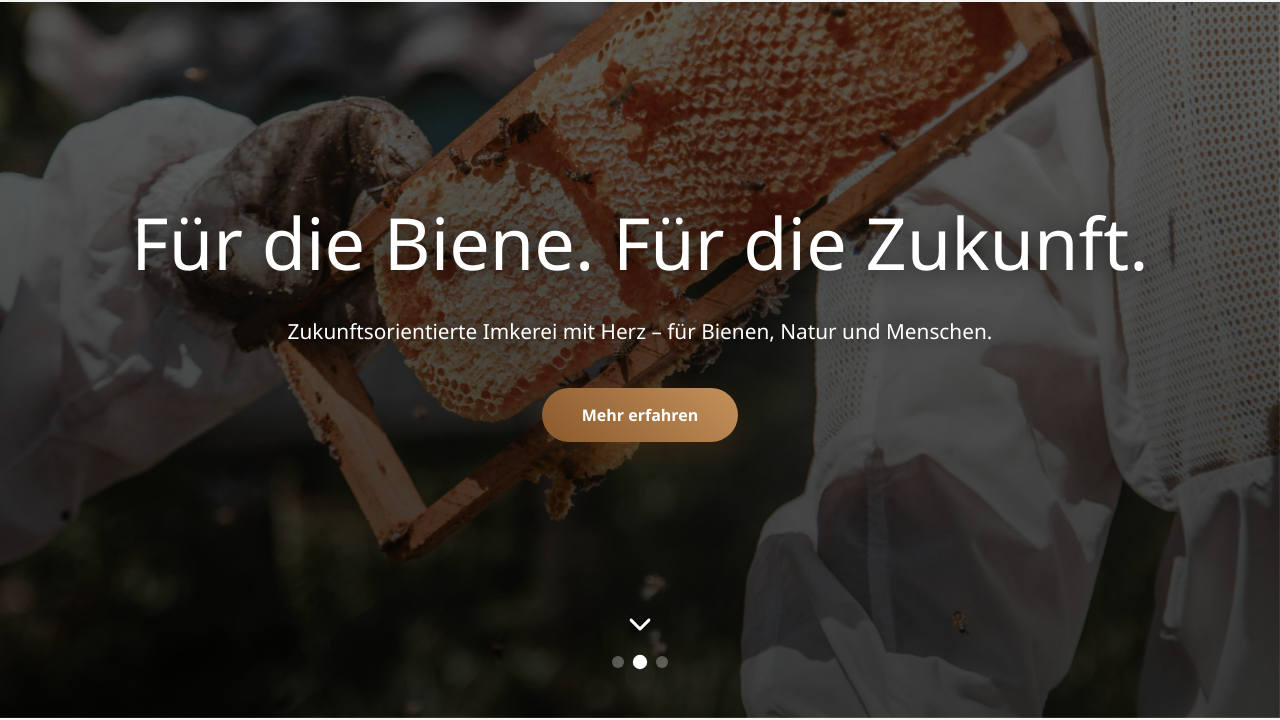
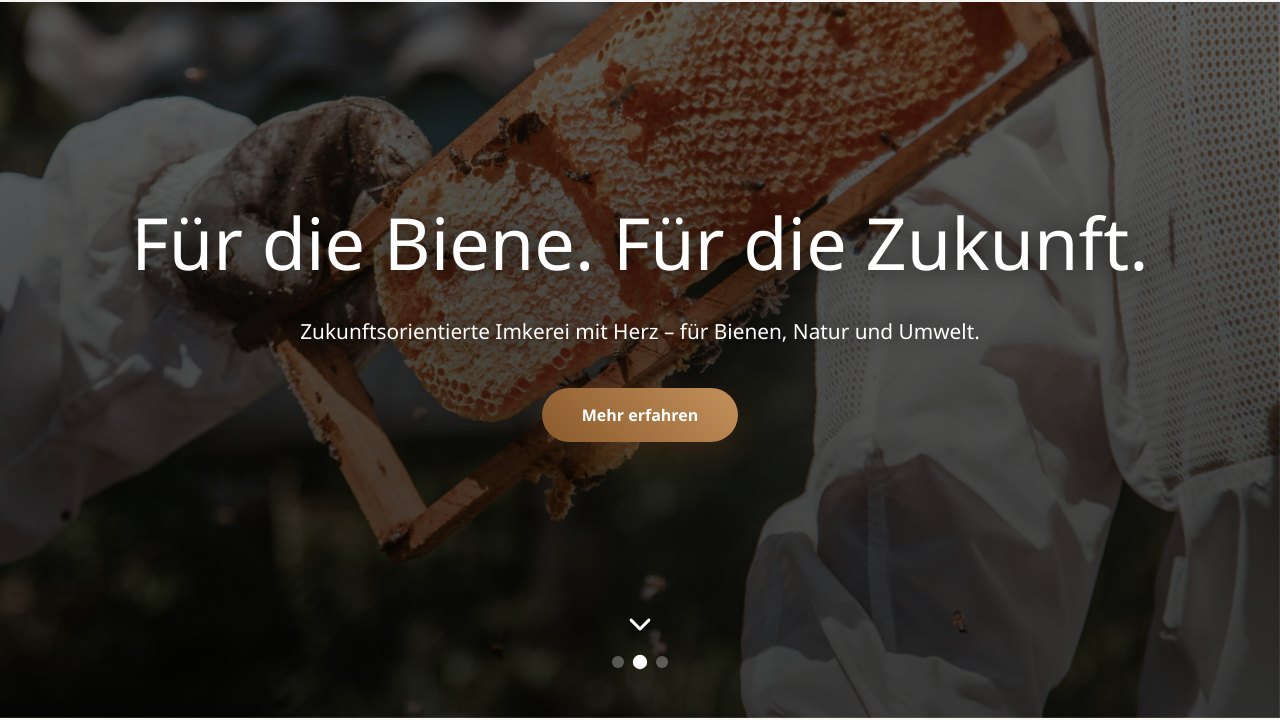
Before and after one commit to MK7daniel/imkerei, a plain HTML site: page index.html in a window 1280 px wide. Shown: the part 82-802 px from the top of the page. Drawn offline with nearby package versions, Linux system fonts and the light colour scheme.

Commit message:
index.html

```diff
--- a/index.html
+++ b/index.html
@@ -1370,7 +1370,7 @@
 		        </div>
 		        <div class="hero-content">
 		            <h1>Für die Biene. Für die Zukunft.</h1>
-		            <p>Zukunftsorientierte Imkerei mit Herz – für Bienen, Natur und Menschen.</p>
+		            <p>Zukunftsorientierte Imkerei mit Herz – für Bienen, Natur und Umwelt.</p>
 		            <a href="#info" class="hero-btn">Mehr erfahren</a>
 		        </div>
 		        <div class="slide-indicators">
```
